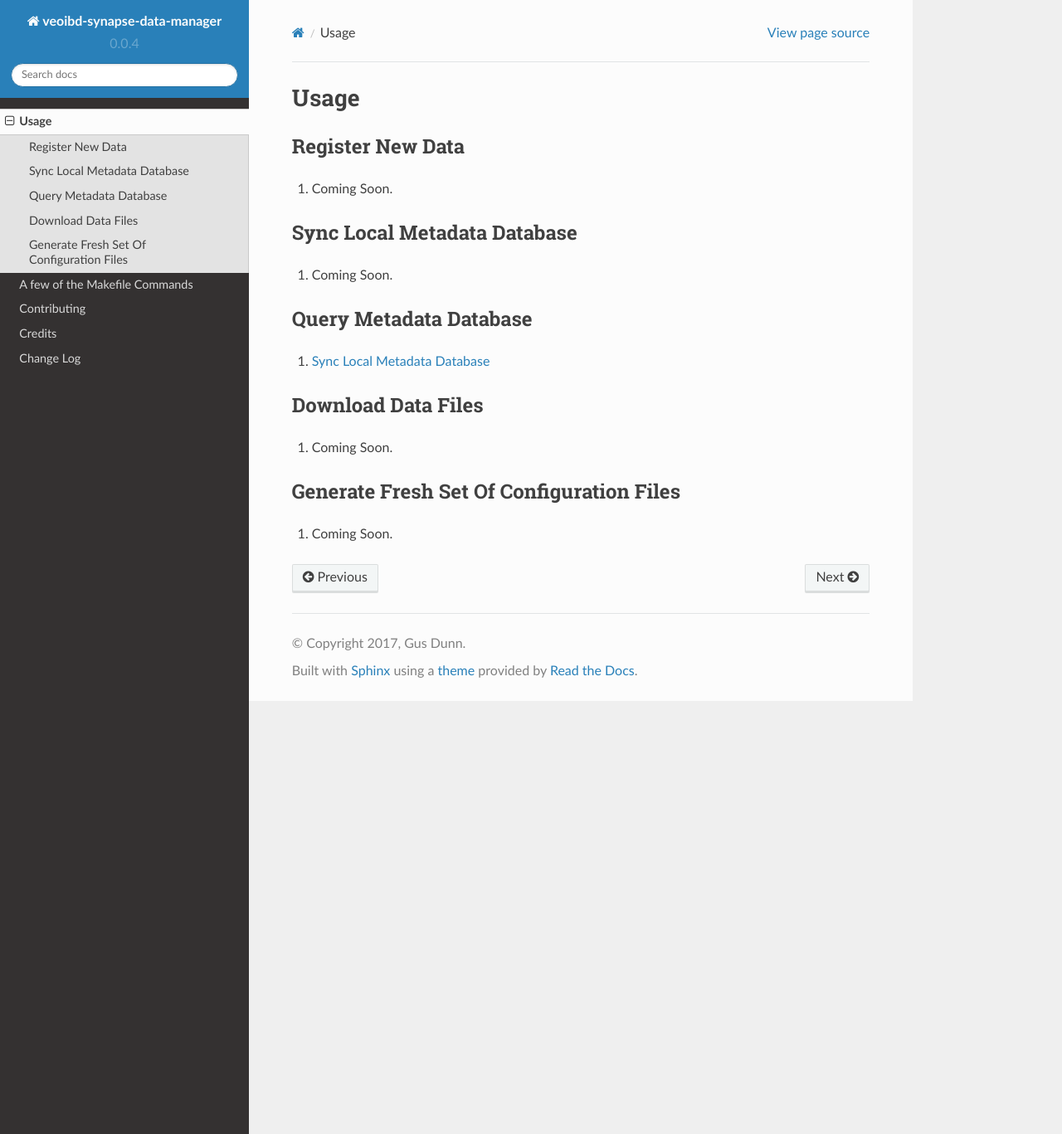
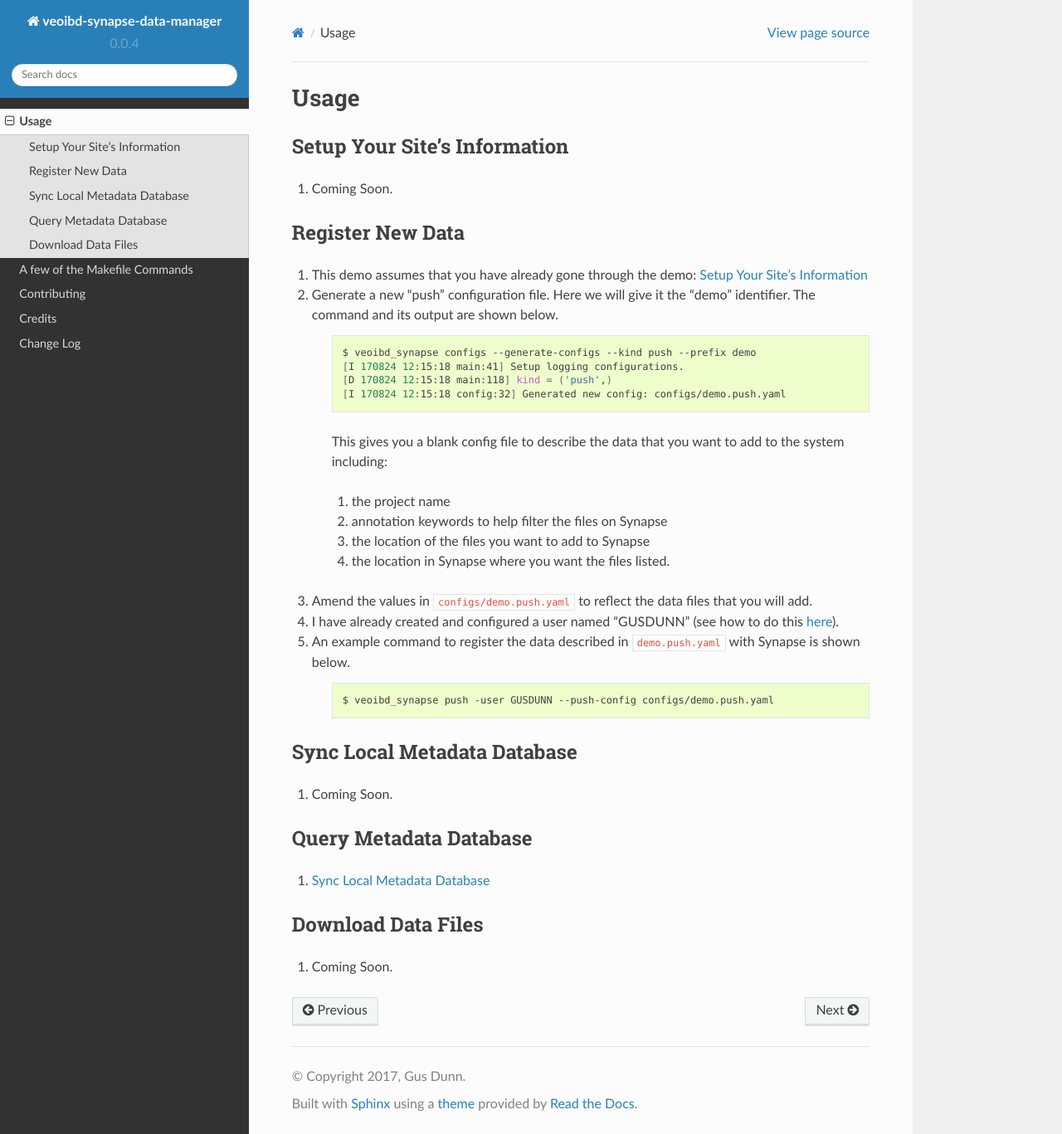
Before and after one commit to Sage-Bionetworks/veoibd-synapse-data-manager, a Sphinx documentation site: the page built from docs/usage.rst, in a window 1280 px wide and 1367 px high. Shown: the whole window at 83% size. Built offline with Sphinx 7.4.7 and the Read the Docs theme 2.0.0, drawn with Linux system fonts in a browser that asks for light colours; pages that are not in the unit, such as notebooks, are missing from menus.

Commit message:
docs/usage.rst: drafted demo "Register New Data"

```diff
--- a/docs/usage.rst
+++ b/docs/usage.rst
@@ -3,11 +3,42 @@ Usage
 =====
 
 
+-----------------------------
+Setup Your Site's Information
+-----------------------------
+1. Coming Soon.
+
 
 -----------------
 Register New Data
 -----------------
-1. Coming Soon.
+#. This demo assumes that you have already gone through the demo: `Setup Your Site's Information <#setup-your-site-s-information>`_
+
+#. Generate a new "push" configuration file. Here we will give it the "demo" identifier. The command and its output are shown below.
+
+    .. code-block:: bash
+
+        $ veoibd_synapse configs --generate-configs --kind push --prefix demo
+        [I 170824 12:15:18 main:41] Setup logging configurations.
+        [D 170824 12:15:18 main:118] kind = ('push',)
+        [I 170824 12:15:18 config:32] Generated new config: configs/demo.push.yaml
+
+    This gives you a blank config file to describe the data that you want to add to the system including:
+
+    #. the project name
+    #. annotation keywords to help filter the files on Synapse
+    #. the location of the files you want to add to Synapse
+    #. the location in Synapse where you want the files listed.
+
+#. Amend the values in ``configs/demo.push.yaml`` to reflect the data files that you will add.
+
+#. I have already created and configured a user named "GUSDUNN" (see how to do this `here <#setup-your-site-s-information>`_).
+
+#. An example command to register the data described in ``demo.push.yaml`` with Synapse is shown below.
+
+    .. code-block:: bash
+
+        $ veoibd_synapse push -user GUSDUNN --push-config configs/demo.push.yaml
 
 ----------------------------
 Sync Local Metadata Database
@@ -24,8 +55,3 @@ Query Metadata Database
 Download Data Files
 -------------------
 1. Coming Soon.
-
------------------------------------------
-Generate Fresh Set Of Configuration Files
------------------------------------------
-1. Coming Soon.
```
